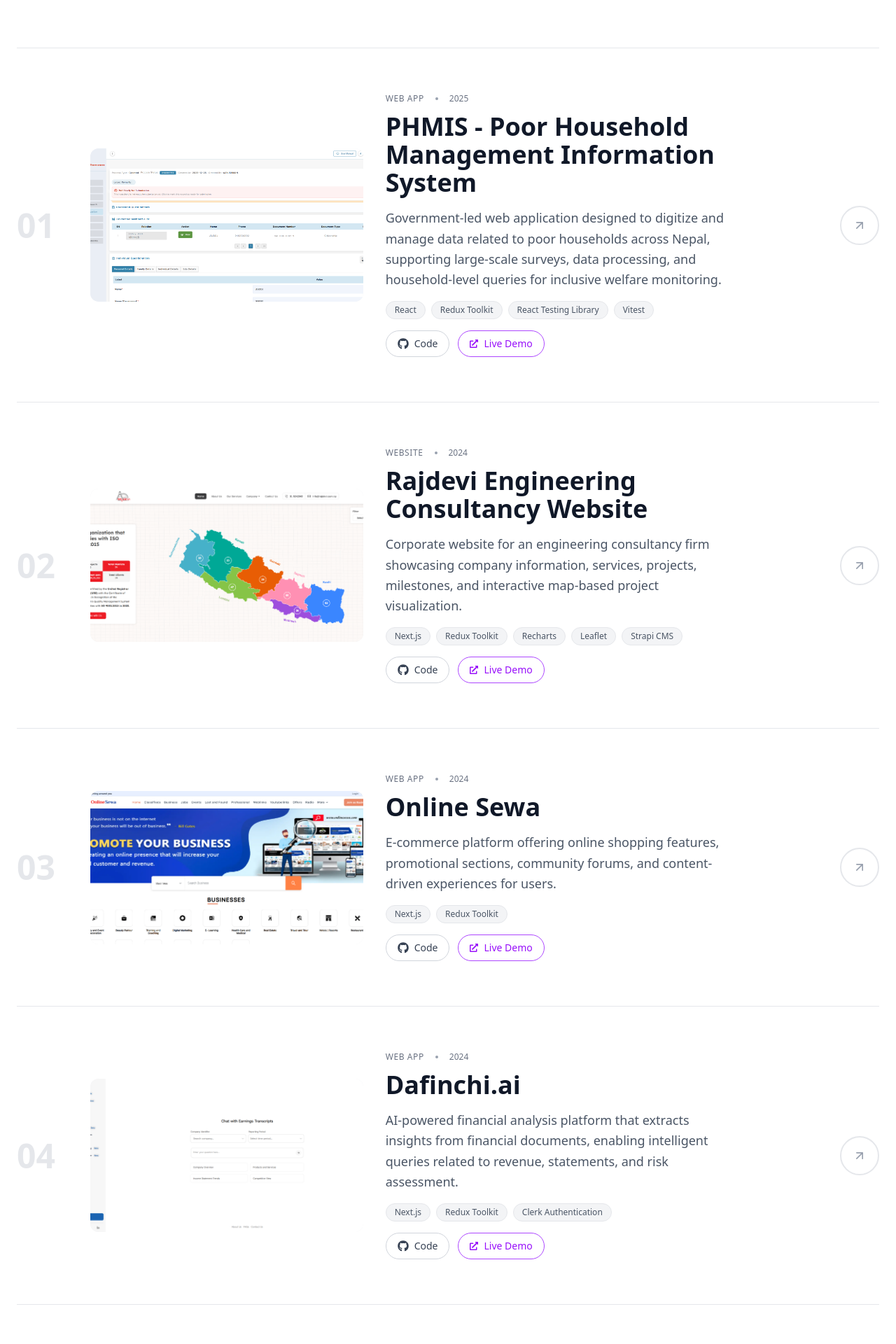
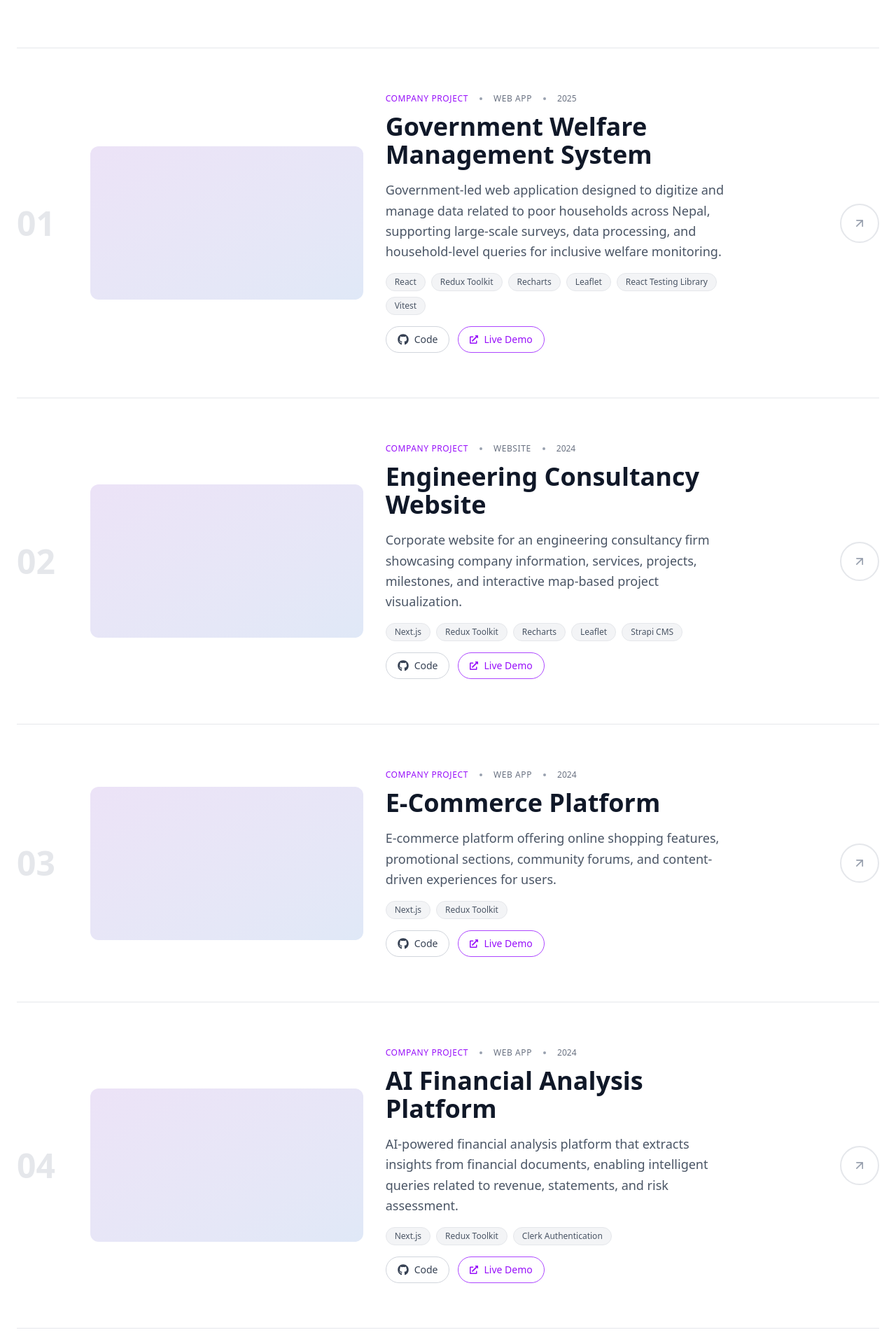
Before and after one commit to aayushman108/My-Portfolio, a Next.js app: page / in a window 1280 px wide. Shown: the part 2620-4540 px from the top of the page at 70% size. Built offline with nearby package versions, Linux system fonts and the light colour scheme.

Commit message:
fix: remove project name and image from the company's project

```diff
--- a/next.config.ts
+++ b/next.config.ts
@@ -4,8 +4,12 @@ const nextConfig: NextConfig = {
   images: {
     remotePatterns: [
       {
-        protocol: 'https',
-        hostname: 'images.unsplash.com',
+        protocol: "https",
+        hostname: "images.unsplash.com",
+      },
+      {
+        protocol: "https",
+        hostname: "placehold.co",
       },
     ],
   },
--- a/src/components/ProjectCard.tsx
+++ b/src/components/ProjectCard.tsx
@@ -62,6 +62,7 @@ export function ProjectCardForHomePage({ project }: IProjectCardProps) {
           {/* Image */}
           <div className="col-span-12 md:col-span-5 lg:col-span-4">
             <div className="relative aspect-video rounded-xl overflow-hidden bg-gray-100 dark:bg-zinc-800">
+              {project.image ? (
                 <Image
                   src={project.image}
                   alt={project.title}
@@ -69,12 +70,19 @@ export function ProjectCardForHomePage({ project }: IProjectCardProps) {
                   sizes="(max-width: 768px) 100vw, (max-width: 1200px) 40vw, 33vw"
                   className="object-cover transition-transform duration-700 group-hover:scale-110"
                 />
+              ) : (
+                <div className="w-full h-full bg-gradient-to-br from-purple-500/10 to-blue-500/10 dark:from-purple-900/20 dark:to-blue-900/20" />
+              )}
             </div>
           </div>
 
           {/* Content */}
           <div className="col-span-12 md:col-span-4 lg:col-span-5">
             <div className="flex items-center gap-4 mb-3">
+              <span className="text-xs font-medium tracking-wider uppercase text-purple-600 dark:text-purple-400">
+                {project.type} Project
+              </span>
+              <span className="w-1 h-1 rounded-full bg-gray-400" />
               <span className="text-xs font-medium tracking-wider uppercase text-gray-500 dark:text-gray-400">
                 {project.category}
               </span>
@@ -183,6 +191,7 @@ export function ProjectCardForProjectsPage({ project }: IProjectCardProps) {
     >
       {/* Image Container */}
       <div className="relative aspect-video rounded-2xl overflow-hidden bg-gray-100 dark:bg-zinc-800 mb-6">
+        {project.image ? (
           <Image
             src={project.image}
             alt={project.title}
@@ -190,6 +199,9 @@ export function ProjectCardForProjectsPage({ project }: IProjectCardProps) {
             sizes="(max-width: 768px) 100vw, 50vw"
             className="object-cover transition-transform duration-700 group-hover:scale-105"
           />
+        ) : (
+          <div className="w-full h-full bg-gradient-to-br from-purple-500/10 to-blue-500/10 dark:from-purple-900/20 dark:to-blue-900/20" />
+        )}
 
         {/* Year Badge */}
         <div className="absolute top-4 right-4 px-3 py-1.5 bg-white/90 dark:bg-black/80 backdrop-blur-sm rounded-full text-xs font-bold text-gray-900 dark:text-white">
@@ -227,7 +239,10 @@ export function ProjectCardForProjectsPage({ project }: IProjectCardProps) {
       {/* Content */}
       <div className="space-y-4">
         {/* Meta */}
-        <div className="flex items-center gap-4">
+        <div className="flex items-center gap-3">
+          <span className="px-2 py-1 rounded-md bg-purple-100 dark:bg-purple-900/30 text-[10px] font-bold tracking-wider uppercase text-purple-600 dark:text-purple-400 border border-purple-200 dark:border-purple-800">
+            {project.type}
+          </span>
           <span className="text-xs font-medium tracking-wider uppercase text-gray-500 dark:text-gray-400">
             {project.category}
           </span>
--- a/src/data/projects.ts
+++ b/src/data/projects.ts
@@ -1,50 +1,61 @@
 export const PROJECTS = [
   {
     id: 1,
-    title: "PHMIS - Poor Household Management Information System",
+    title: "Government Welfare Management System",
     description:
       "Government-led web application designed to digitize and manage data related to poor households across Nepal, supporting large-scale surveys, data processing, and household-level queries for inclusive welfare monitoring.",
-    tech: ["React", "Redux Toolkit", "React Testing Library", "Vitest"],
+    tech: [
+      "React",
+      "Redux Toolkit",
+      "Recharts",
+      "Leaflet",
+      "React Testing Library",
+      "Vitest",
+    ],
     github: "#",
-    live: "https://phmis.molcpa.gov.np/",
+    live: "#",
     year: "2025",
     category: "Web App",
-    image: "/images/PHMIS.png",
+    type: "Company",
+    image: undefined,
   },
   {
     id: 2,
-    title: "Rajdevi Engineering Consultancy Website",
+    title: "Engineering Consultancy Website",
     description:
       "Corporate website for an engineering consultancy firm showcasing company information, services, projects, milestones, and interactive map-based project visualization.",
     tech: ["Next.js", "Redux Toolkit", "Recharts", "Leaflet", "Strapi CMS"],
     github: "#",
-    live: "https://rajdevi.com.np/",
+    live: "#",
     year: "2024",
     category: "Website",
-    image: "/images/rajdevi.png",
+    type: "Company",
+    image: undefined,
   },
   {
     id: 3,
-    title: "Online Sewa",
+    title: "E-Commerce Platform",
     description:
       "E-commerce platform offering online shopping features, promotional sections, community forums, and content-driven experiences for users.",
     tech: ["Next.js", "Redux Toolkit"],
     github: "#",
-    live: "https://onlinesewa.com/",
+    live: "#",
     year: "2024",
     category: "Web App",
-    image: "/images/onlinesewa.png",
+    type: "Company",
+    image: undefined,
   },
   {
     id: 4,
-    title: "Dafinchi.ai",
+    title: "AI Financial Analysis Platform",
     description:
       "AI-powered financial analysis platform that extracts insights from financial documents, enabling intelligent queries related to revenue, statements, and risk assessment.",
     tech: ["Next.js", "Redux Toolkit", "Clerk Authentication"],
     github: "#",
-    live: "https://dafinchi.ai/",
+    live: "#",
     year: "2024",
     category: "Web App",
-    image: "/images/dafinchi.png",
+    type: "Company",
+    image: undefined,
   },
 ] as const;
```
Lines whose indentation alone changed are shown as unchanged.
